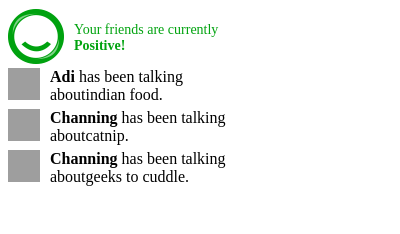
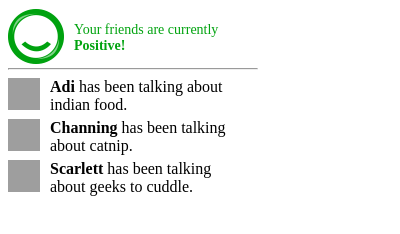
Before and after one commit to seeingidog/hackathon2015, a browser extension: page popup.html in a window 400 px wide. Drawn offline with Linux system fonts and the light colour scheme; no server answers; grey boxes are pictures that could not be loaded.

Commit message:
fix fixtures and stuff

```diff
--- a/popup.html
+++ b/popup.html
@@ -94,6 +94,7 @@
             <div id="sentiment" class="positive"></div>
             <p>Your friends are currently<br /><strong>Positive!</strong></p>
           </div>
+					<hr />
 					<div class="usertrends">
 
 					</div>
--- a/popup.js
+++ b/popup.js
@@ -39,7 +39,7 @@ var userData = [
 	{
 		//Scarlett
 		'topic' : 'geeks to cuddle',
-		'name' : 'Channing',
+		'name' : 'Scarlett',
 		'id': '100009027256958',
 		'statuses': [ "Stood up for the hundredth time. Guess I'm gonna be alone forever. I'm so lonely. Sure could use a cute geek to cuddle up with right now. Preferably one with at least 15+ years of NoSQL and Node.js experience. I pretty much hate everything right now.",
 		"So apparently there are health and safety laws against filling your pool with champagne. Health Inspector totally screwed me over today. I'm just so depressed and angry over this. So pissed off!",
@@ -71,8 +71,7 @@ function getAggregateSentiment(users) {
           apikey: API_KEY,
           text: statuses
       },
-      dataType: 'JSON',
-      async: false
+      dataType: 'JSON'
   }).done(function(JSONdata) {
 			return JSONdata;
   });
@@ -90,8 +89,7 @@ function getSentiment(users) {
                 apikey: API_KEY,
                 text: statuses
             },
-            dataType: 'JSON',
-            async: false
+            dataType: 'JSON'
         }).done(function(JSONdata) {
   					user['sentiment'] = JSONdata.aggregate.sentiment;
             user['score'] = JSONdata.aggregate.score;
@@ -112,6 +110,6 @@ $(document).ready(function() {
 	$(".usertrends").empty();
 
 	for (var i = 0; i < userSentiments.length; i++) {
-		$('.usertrends').append('<a href="#" class="usertrend"><img src="https://graph.facebook.com/'+ userSentiments[i].id +'/picture?width=32&height=32" width="32" height="32" /><span class="content"><strong>'+ userSentiments[i].name +'</strong> has been talking about' + userSentiments[i].topic + '.</span><div id="user_sentiment" class="'+ userSentiments[i].sentiment +'"></div><div class="clear"></div></a>');
+		$('.usertrends').append('<a href="#" class="usertrend"><img src="https://graph.facebook.com/'+ userSentiments[i].id +'/picture?width=32&height=32" width="32" height="32" /><span class="content"><strong>'+ userSentiments[i].name +'</strong> has been talking about ' + userSentiments[i].topic + '.</span><div id="user_sentiment" class="'+ userSentiments[i].sentiment +'"></div><div class="clear"></div></a>');
 	}
 });
```
